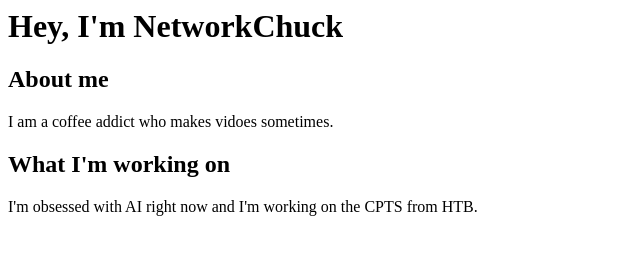
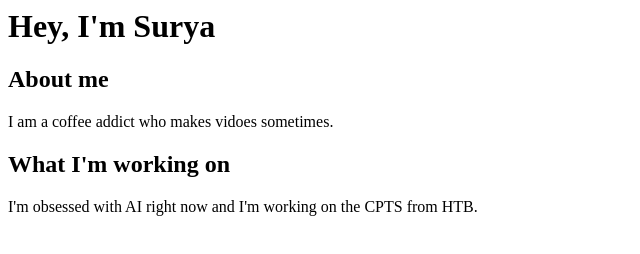
Before and after one commit to suryapushparaj/surya, a plain HTML site: page index.html in a window 1280 px wide. Shown: the whole page, without its empty margins (0-640 px from the left). Drawn offline with Linux system fonts and the light colour scheme.

Commit message:
index.html

```diff
--- a/index.html
+++ b/index.html
@@ -1,7 +1,7 @@
 
 <html>
     <h1>
-        Hey, I'm NetworkChuck
+        Hey, I'm Surya
     </h1>
     <body>
         <h2>About me</h2>
```
